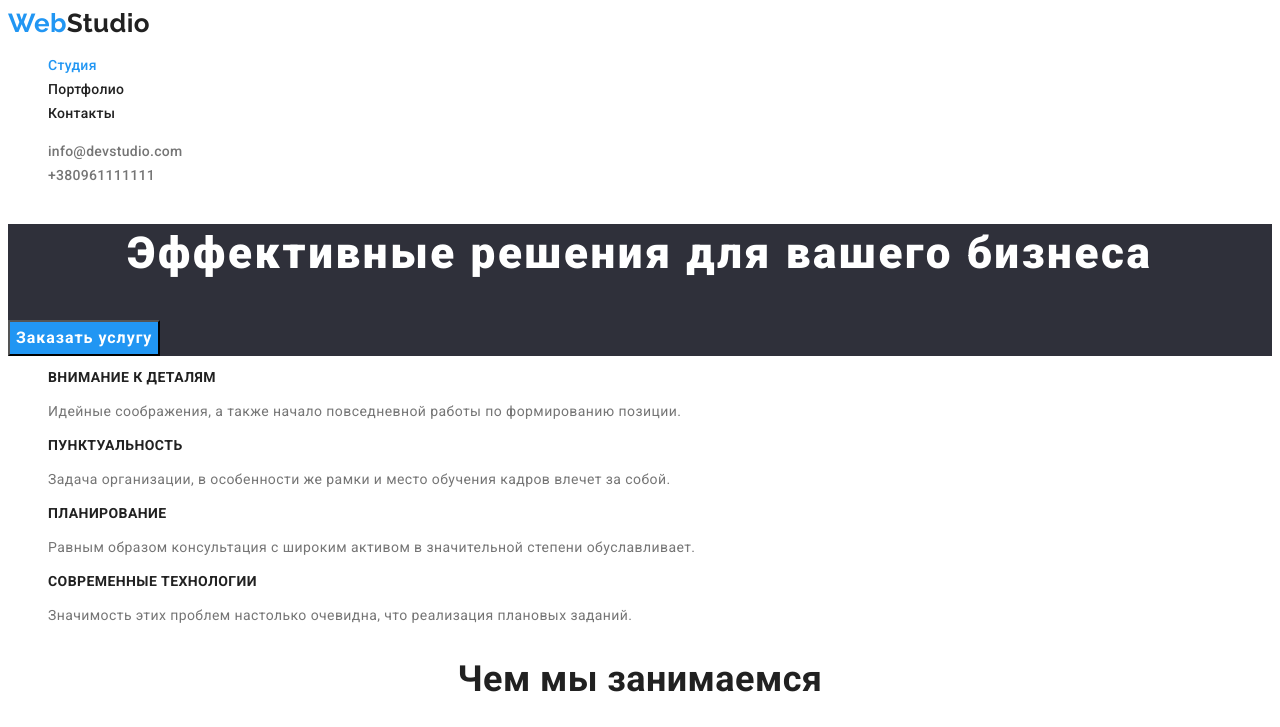
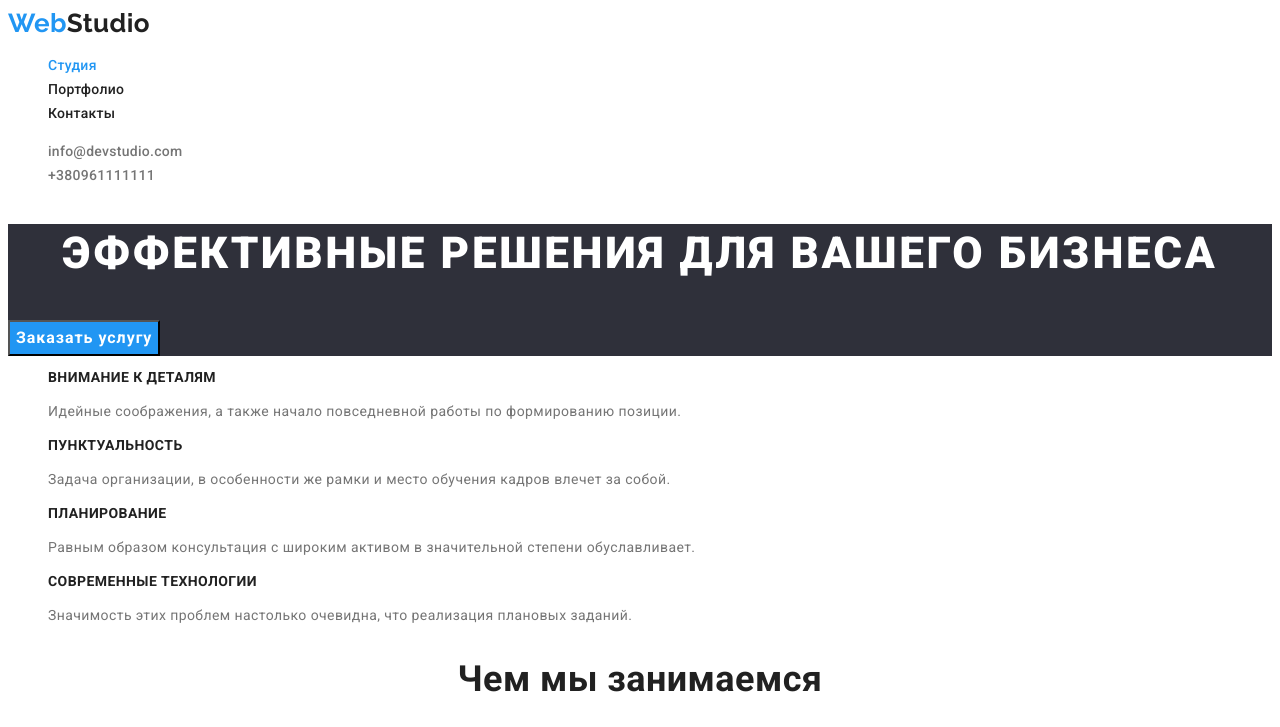
Before and after one commit to Pavel-0610/goit-markup-hw-03, a plain HTML site: page index.html in a window 1280 px wide. Shown: the top 727 px of the page. Drawn offline with Linux system fonts and the light colour scheme.

Commit message:
дополнения

```diff
--- a/css/styles.css
+++ b/css/styles.css
@@ -97,6 +97,7 @@ body {
     font-size: 44px;
     line-height: 1.36;
     text-align: center;
+    text-transform: uppercase;
 }
 
 /* Section */
```
Also changed, not shown: portfolio.html (+2 -0 lines).
